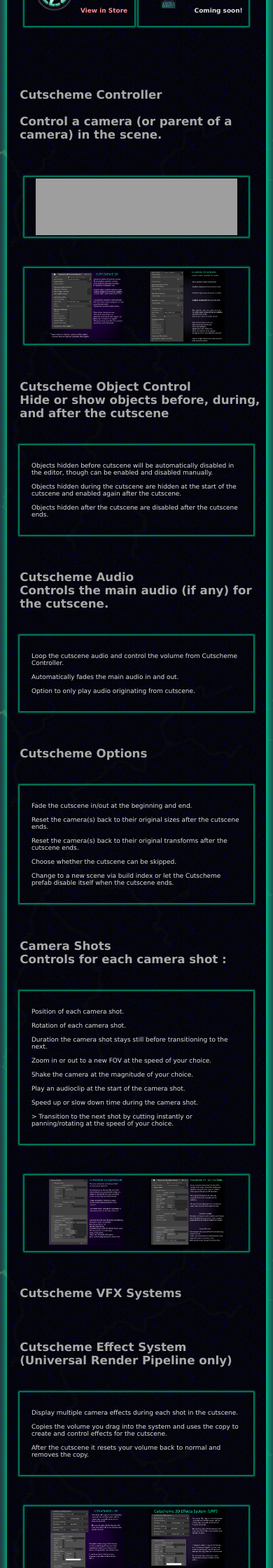
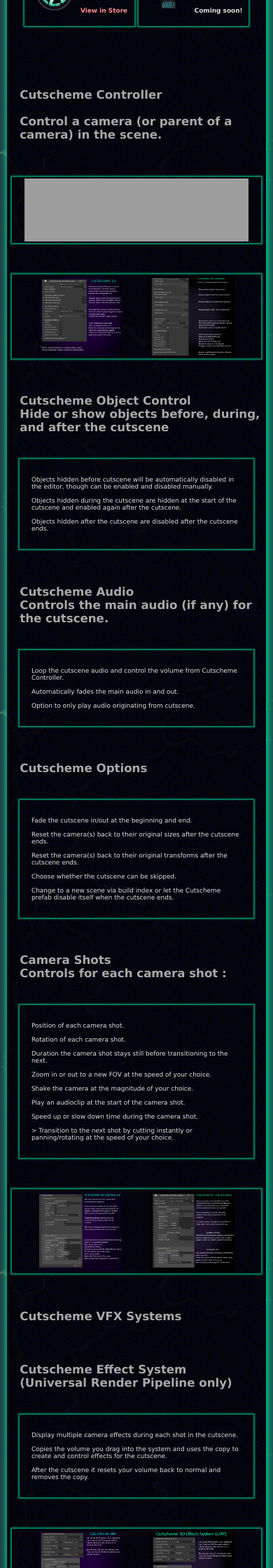
Before and after one commit to Madsir/madsirstudio.github.io, a Jekyll site: the page built from cutscheme/index.html, in a window 390 px wide. Shown: the part 447-2687 px from the top of the page at 70% size. Built offline with Jekyll 4.4.1, drawn with Linux system fonts in a browser that asks for light colours; grey boxes are pictures that could not be loaded.

Commit message:
Update index.html

```diff
--- a/cutscheme/index.html
+++ b/cutscheme/index.html
@@ -45,8 +45,6 @@ h2 {
 margin-left: 5%;
 }
 .around {
-  margin-left: 5%;
-  margin-right: 5%;
   margin-top: 2%;
   margin-bottom: 2%;
 }
@@ -86,8 +84,6 @@ margin-left: 5%;
 }
 @media (max-width: 600px) {
   .around{
-    margin-left: 5%;
-    margin-right: 5%;
     margin-top: 2%;
     margin-bottom: 2%;
   }
```
